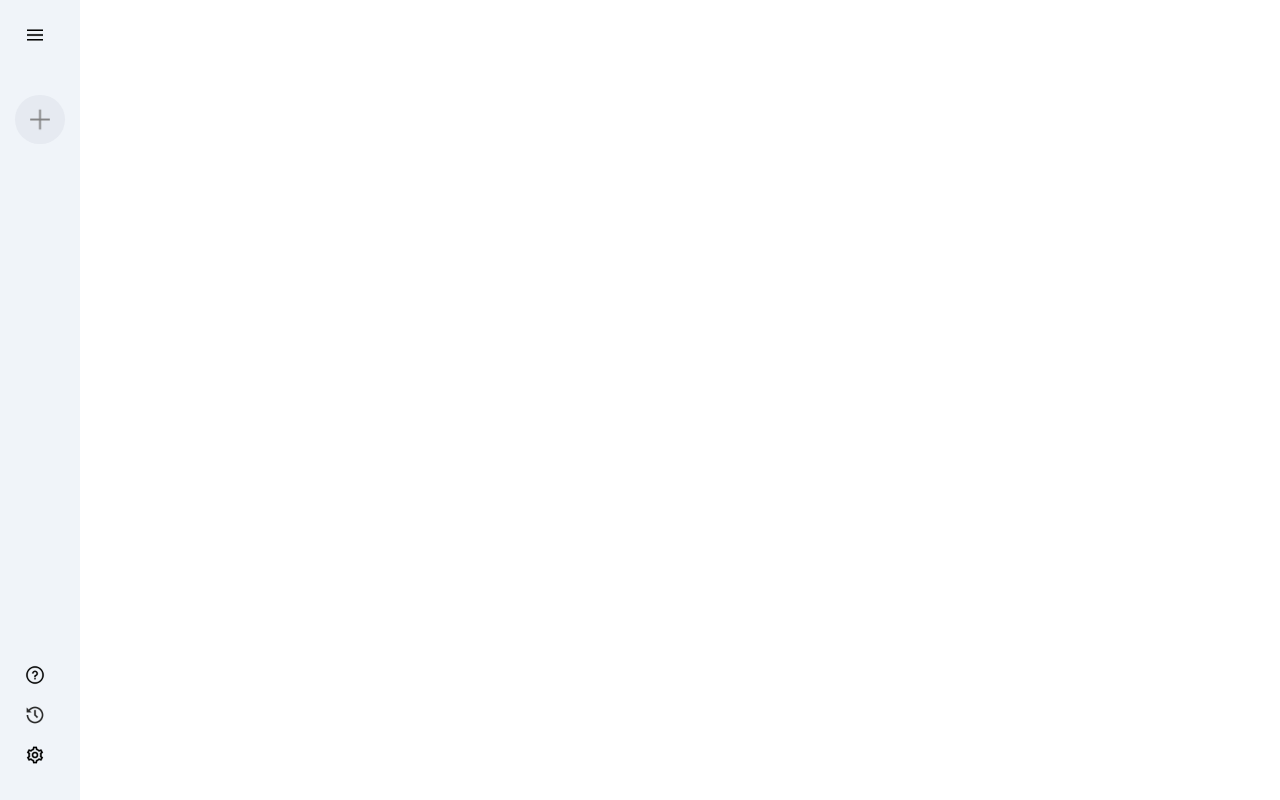
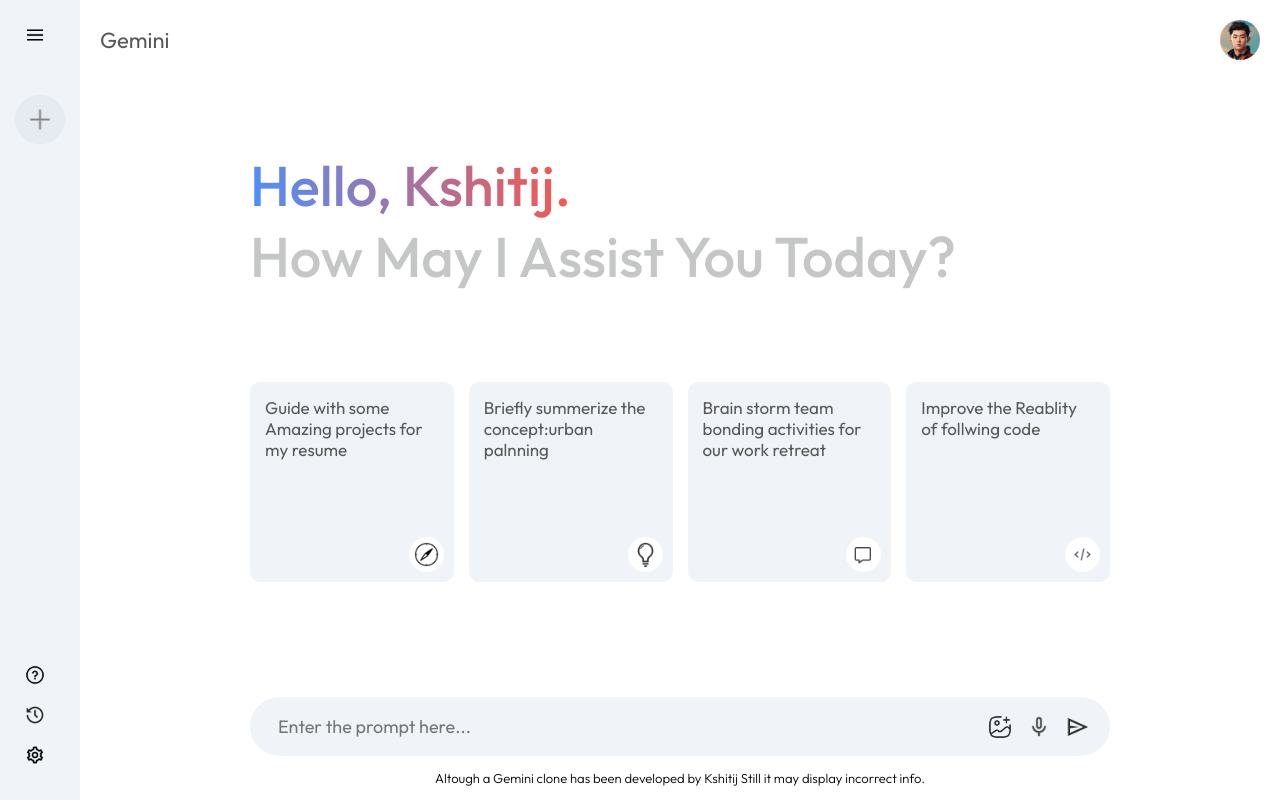
Before and after one commit to shashank7753/Gemini-Clone, a React (Vite) app: page / in a window 1280 px wide. Built offline with nearby package versions, Linux system fonts and the light colour scheme.

Commit message:
feat/completed ui of gemini

```diff
--- a/src/App.jsx
+++ b/src/App.jsx
@@ -1,10 +1,12 @@
 import React from "react";
 import Sidebar from "./components/sidebar/sidebar";
+import Main from "./components/Main/Main";
 
 const App = () => {
   return(
     <>
       <Sidebar/>
+      <Main/>
     </>
   )
 }
--- /dev/null
+++ b/src/components/Main/Main.css
@@ -0,0 +1,108 @@
+.main{
+    flex: 1;
+    min-height: 100vh;
+    padding-bottom: 15vh;
+    position: relative;
+}
+.main .nav{
+    display: flex;
+    align-items: center;
+    justify-content: space-between;
+    font-size: 22px;
+    padding: 20px;
+    color: #585858;
+}
+.main .nav img{
+    width: 40px;
+    border-radius: 50%;
+}
+.main-container{
+    max-width: 900px;
+    margin: auto;
+}
+.main .greet{
+    margin: 50px 0px;
+    font-size: 56px;
+    color: #c4c7c5;
+    font-weight: 500;
+    padding: 20px;
+
+}
+.main .greet span{
+    background: -webkit-linear-gradient(16deg,#4b90ff,#ff5546);
+    -webkit-background-clip: text;
+    -webkit-text-fill-color: transparent;
+}
+.main .cards{
+   display: grid;
+   grid-template-columns: repeat(auto-fill,minmax(180px,1fr));
+   gap: 15px;
+   padding: 20px;
+}
+
+.main  .card{
+    height: 200px;
+    padding: 15px;
+    background-color: #f0f4f9;
+    border-radius: 10px;
+    position: relative;
+    cursor: pointer;
+
+}
+.main .card img{
+    width: 35px;
+    padding: 5px;
+    position: absolute;
+    background-color: white;
+    border-radius: 20px;
+    bottom: 10px;
+    right: 10px;
+}
+.main .card p{
+    color: #585858;
+    font-size: 17px;
+}
+.main .card:hover{
+    background-color: #dfe4ea;
+}
+.main-bottom{
+    position: absolute;
+    bottom: 0;
+    width: 100%;
+    max-width: 900px;
+    padding: 0px 20px;
+    margin: auto;
+}
+.search-box{
+    display: flex;
+    align-items: center;
+    justify-content: space-between;
+    gap: 20px;
+    background-color: #f0f4f9;
+    padding: 10px 20px;
+    border-radius: 50px;
+
+}
+.search-box img{
+    width: 24px;
+    cursor: pointer;
+}
+.search-box input{
+    flex: 1;
+    background: transparent;
+    border: none;
+    outline: none;
+    padding: 8px;
+    font-size: 18px;
+}
+.search-box div{
+    display: flex;
+    align-items: center;
+    gap: 15px;
+}
+.main .bottom-info{
+    font-size: 13px;
+    margin: 14px auto;
+    text-align: center;
+    font-weight: 300;
+}
--- /dev/null
+++ b/src/components/Main/Main.jsx
@@ -0,0 +1,53 @@
+import React from 'react'
+import './Main.css'
+import { assets } from '../../assets/assets'
+const Main = () =>{
+
+return (
+  <div className='main'>
+    <div className="nav">
+        <p>Gemini</p>
+        <img src={assets.user_icon} alt="" />
+    </div>
+    <div className="main-container">
+        <div className="greet">
+            <p><span>Hello, Kshitij.</span></p>
+            <p>How May I Assist You Today?</p>
+        </div>
+        <div className="cards">
+            <div className="card">
+                <p>Guide with some Amazing projects for my resume</p>
+                <img src={assets.compass_icon} alt="" />
+            </div>
+            <div className="card">
+                <p>Briefly summerize the concept:urban palnning</p>
+                <img src={assets.bulb_icon} alt="" />
+            </div>
+            <div className="card">
+                <p>Brain storm team bonding activities for our work retreat</p>
+                <img src={assets.message_icon} alt="" />
+            </div>
+            <div className="card">
+                <p>Improve the Reablity of follwing code</p>
+                <img src={assets.code_icon} alt="" />
+            </div>
+        </div>
+        <div className="main-bottom">
+            <div className="search-box">
+                <input type="text" placeholder='Enter the prompt here...'/>
+                <div>
+                    <img src={assets.gallery_icon} alt="" />
+                    <img src={assets.mic_icon} alt="" />
+                    <img src={assets.send_icon} alt="" />
+                </div>
+            </div>
+            <p className="bottom-info">
+                Altough a Gemini clone has been developed by Kshitij Still it may display incorrect info.
+            </p>
+        </div>
+    </div>
+  </div>
+ )
+}
+
+  export default Main
```
